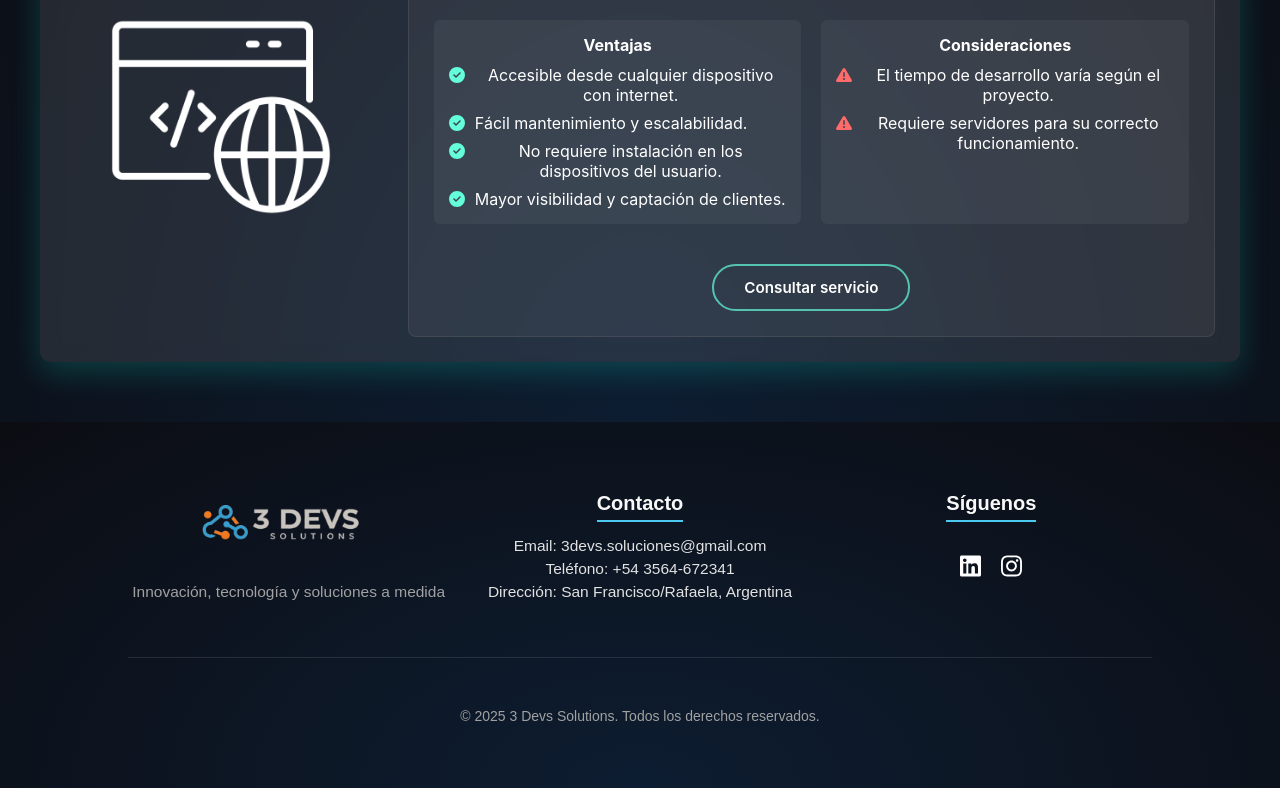
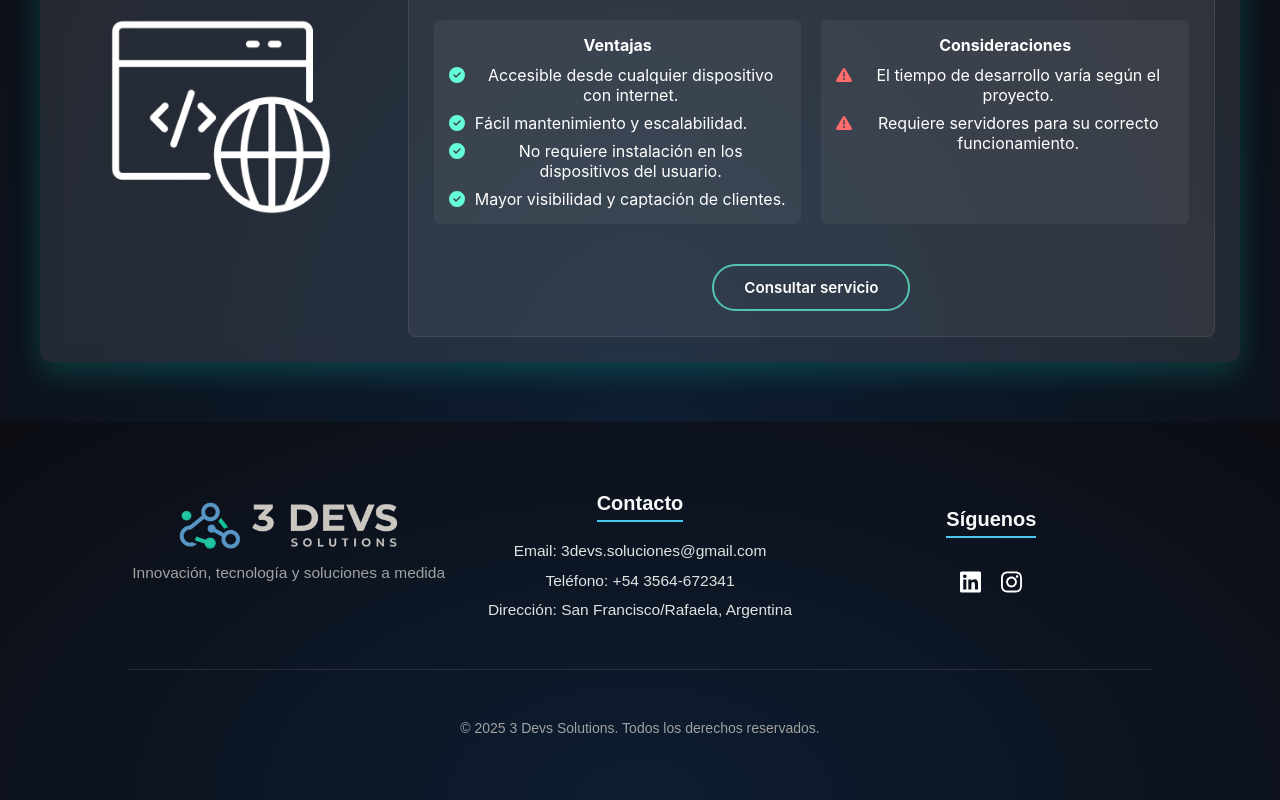
Before and after one commit to Brunoball/3devs_solutions, a React (Create React App) app in the folder frontend/: page / in a window 1280 px wide. Shown: the part 4337-5137 px from the top of the page. Built offline with nearby package versions, Linux system fonts and the light colour scheme.

Commit message:
cambioss

```diff
--- a/frontend/src/Desarrolladores.css
+++ b/frontend/src/Desarrolladores.css
@@ -2212,9 +2212,6 @@ scroll-margin-top: 4rem;
 
 
 
-
-
-
 /* ================ FOOTER ================ */
 .footer-section {
   background: radial-gradient(ellipse at bottom, #0d1d31 0%, #0c0d13 100%);
@@ -2232,6 +2229,7 @@ scroll-margin-top: 4rem;
   gap: 30px;
   border-bottom: 1px solid rgba(255, 255, 255, 0.1);
   padding-bottom: 40px;
+  align-items: center;
 }
 
 .footer-logo {
@@ -2239,20 +2237,25 @@ scroll-margin-top: 4rem;
   min-width: 250px;
   display: flex;
   flex-direction: column;
+  justify-content: center;
   align-items: center;
   text-align: center;
+  padding: 20px 0;
 }
 
 .footer-logo-img {
-  max-width: 180px;
+  max-width: 220px;
+  margin-bottom: 8px; /* Reducido de 15px a 8px */
 }
 
 .footer-slogan {
   font-size: 15.5px;
-  margin-top: 10px;
+  margin-top: 5px;
   color: #a1a1a1;
-}
-
+  line-height: 1.4;
+}
+
+/* El resto del CSS permanece igual */
 .footer-contact {
   flex: 1;
   min-width: 250px;
@@ -2262,7 +2265,7 @@ scroll-margin-top: 4rem;
   font-size: 20px;
   margin-bottom: 10px;
   color: #f8f8f8;
-  border-bottom: 2px solid #4cc9f0; /* Azul claro/acua */
+  border-bottom: 2px solid #4cc9f0;
   display: inline-block;
   padding-bottom: 5px;
 }
@@ -2270,7 +2273,8 @@ scroll-margin-top: 4rem;
 .footer-contact p {
   font-size: 15.5px;
   color: #e2e2e2;
-  margin: 5px 0;
+  margin: 8px 0;
+  line-height: 1.4;
 }
 
 .footer-social {
@@ -2286,7 +2290,7 @@ scroll-margin-top: 4rem;
   font-size: 20px;
   margin-bottom: 15px;
   color: #f8f8f8;
-  border-bottom: 2px solid #4cc9f0; /* Azul claro/acua */
+  border-bottom: 2px solid #4cc9f0;
   display: inline-block;
   padding-bottom: 5px;
 }
@@ -2305,7 +2309,7 @@ scroll-margin-top: 4rem;
 }
 
 .footer-social ul li a:hover {
-  color: #4cc9f0; /* Azul claro/acua al hover */
+  color: #4cc9f0;
 }
 
 .footer-bottom {
@@ -2313,7 +2317,36 @@ scroll-margin-top: 4rem;
   margin-top: 50px;
   font-size: 14px;
   color: #a1a1a1;
-}
+  padding: 0 20px;
+}
+
+
+
+
+
+
+
+
+
+
+
+
+
+
+
+
+
+
+
+
+
+
+
+
+
+
+
+
 
 
 
--- a/frontend/src/Desarrolladores.jsx
+++ b/frontend/src/Desarrolladores.jsx
@@ -1066,7 +1066,7 @@ useEffect(() => {
       <footer className="footer-section" id="contacto">
         <div className="footer-content">
           <div className="footer-logo">
-            <img src="/img/logo_blanco.png" alt="Logo" className="footer-logo-img" />
+            <img src="/img/lg_blanco_horizontal.png" alt="Logo" className="footer-logo-img" />
             <p className="footer-slogan">{translations[language].footerText}</p>
           </div>
           <div className="footer-contact">
```
Also changed, not shown: frontend/public/img/lg_blanco_horizontal.png (added).
